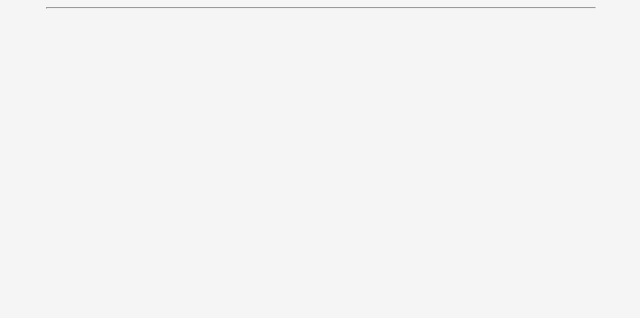
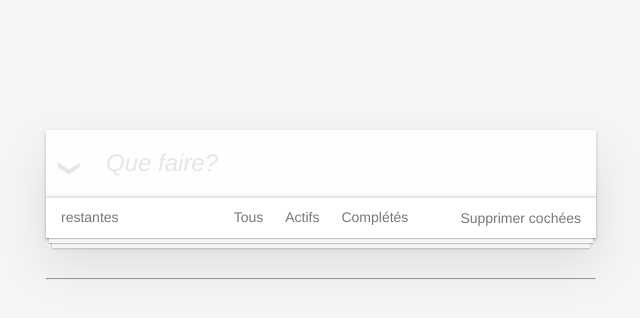
Before and after one commit to AlexDmr/l3m-tp5-todolist-angular, an Angular app: page / in a window 1280 px wide. Shown: the top 318 px of the page, without its empty margins (319-959 px from the left). Built offline with nearby package versions, Linux system fonts and the light colour scheme.

Commit message:
Update todo-list.component.html

```diff
--- a/src/app/todo-list/todo-list.component.html
+++ b/src/app/todo-list/todo-list.component.html
@@ -1,42 +1,33 @@
-<section class="todoapp" *ngIf="todolistObs | async as todolist">
+<section class="todoapp">
   <header class="header">
-    <h1>{{todolist.label}}</h1>
-    <form (ngSubmit)="append(lab.value); lab.value = ''">
+    <h1></h1>
+    <form>
       <input  name        = "newTodoInput"
               class       = "new-todo"
               placeholder = "Que faire?"
               autofocus #lab/>
     </form>
   </header>
-  <section class="main" *ngIf="!todolist.items.isEmpty()">
+  <section class="main">
     <input  class="toggle-all"
             type="checkbox"
             name="toggleAll"
-            id  ="toggleAll"
-            [ngModel] = "allIsChecked"
-            (ngModelChange) = "toggleAllItems()"
     />
     <label for="toggleAll">Mark all as complete</label>
     <ul class="todo-list">
-      <li *ngFor="let item of items"
-          [class.completed] = "item.isDone"
-          [class.editing]   = "compoItem.isEditing"
-      >
-        <app-todo-item [item]="item" #compoItem></app-todo-item>
-      </li>
     </ul>
   </section>
   <footer class="footer">
     <span class="todo-count"><strong></strong> restantes</span>
     <ul class="filters">
       <li>
-        <a class="filterAll" [class.selected]="isFilterAll" (click)="filterAll()">Tous</a>
+        <a class="filterAll">Tous</a>
       </li>
       <li>
-        <a class="filterActives" [class.selected]="isFilterUndone" (click)="filterUndone()">Actifs</a>
+        <a class="filterActives">Actifs</a>
       </li>
       <li>
-        <a class="filterCompleted" [class.selected]="isFilterDone" (click)="filterDone()">Complétés</a>
+        <a class="filterCompleted">Complétés</a>
       </li>
     </ul>
     <button class="clear-completed">Supprimer cochées</button>
```
